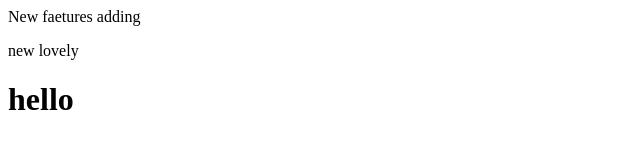
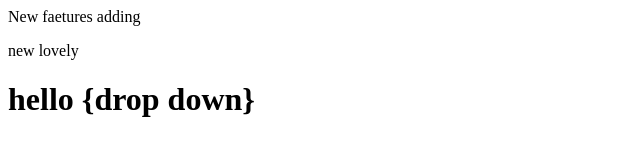
Before and after one commit to 1BM23AI119/Local-repo, a plain HTML site: page index.html in a window 1280 px wide. Shown: the whole page, without its empty margins (0-640 px from the left). Drawn offline with Linux system fonts and the light colour scheme.

```diff
--- a/index.html
+++ b/index.html
@@ -3,5 +3,5 @@
      new lovely
 </p>
 <h1>
-    hello
+    hello {drop down}
 </h1>
```
